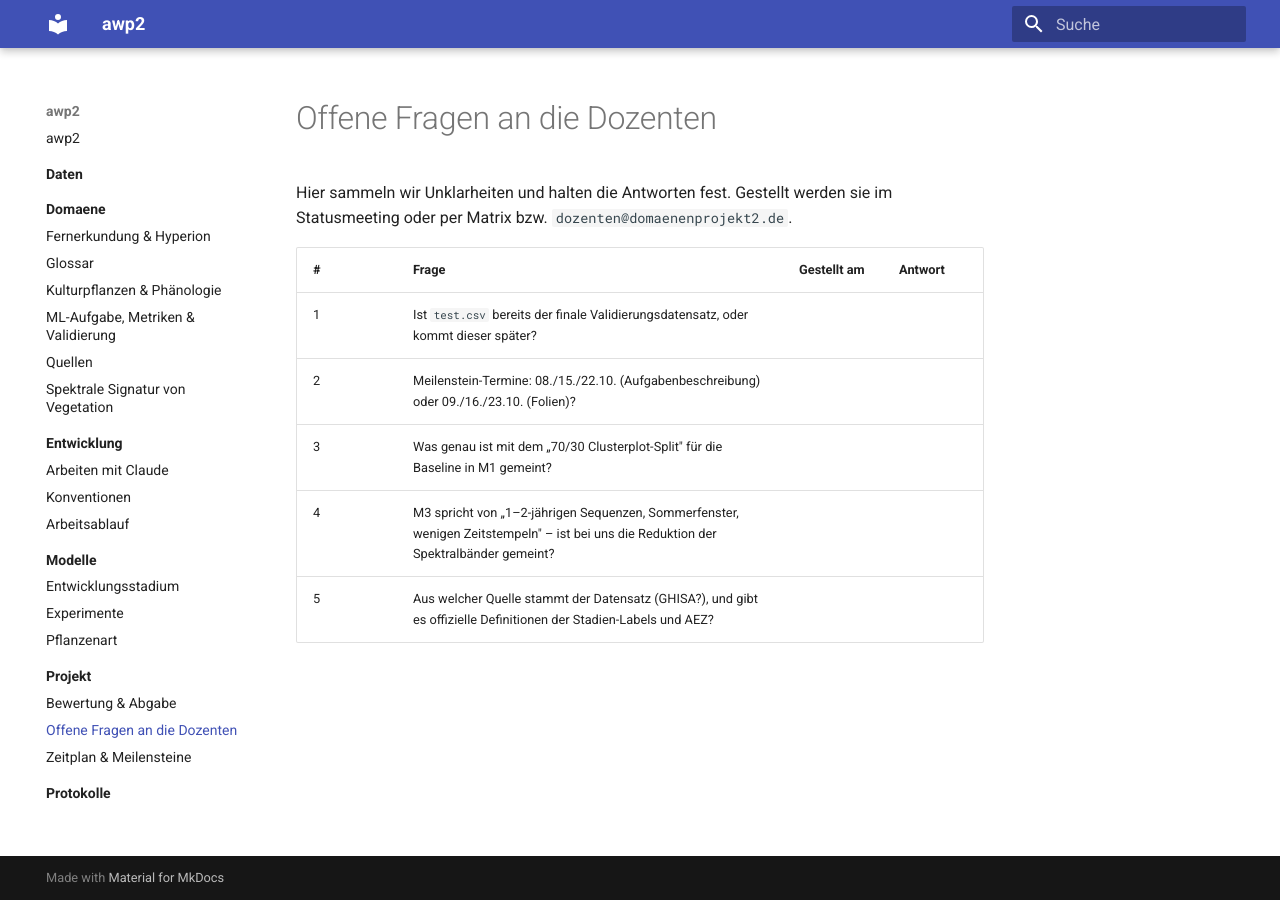
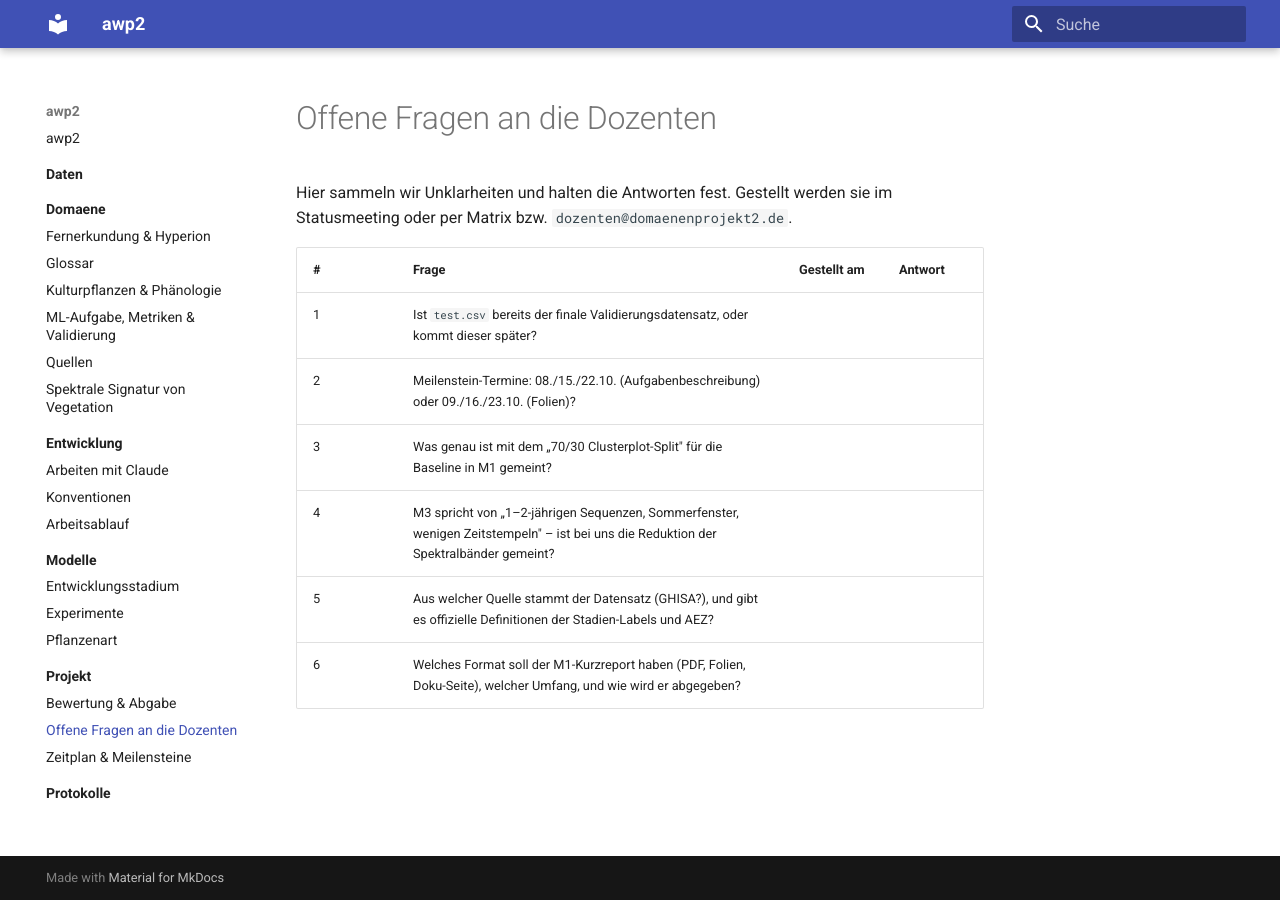
Before and after one commit to Datata1/AWP2, an MkDocs documentation site: the page built from docs/projekt/offene-fragen.md, in a window 1280 px wide. Built offline with MkDocs 1.6.1 and Material for MkDocs 9.7.7, drawn with Linux system fonts in a browser that asks for light colours.

Commit message:
docs: add question about M1 report format (#40)

```diff
--- a/docs/projekt/offene-fragen.md
+++ b/docs/projekt/offene-fragen.md
@@ -10,3 +10,4 @@ Statusmeeting oder per Matrix bzw. `dozenten@domaenenprojekt2.de`.
 | 3 | Was genau ist mit dem „70/30 Clusterplot-Split" für die Baseline in M1 gemeint? | | |
 | 4 | M3 spricht von „1–2-jährigen Sequenzen, Sommerfenster, wenigen Zeitstempeln" – ist bei uns die Reduktion der Spektralbänder gemeint? | | |
 | 5 | Aus welcher Quelle stammt der Datensatz (GHISA?), und gibt es offizielle Definitionen der Stadien-Labels und AEZ? | | |
+| 6 | Welches Format soll der M1-Kurzreport haben (PDF, Folien, Doku-Seite), welcher Umfang, und wie wird er abgegeben? | | |
```
